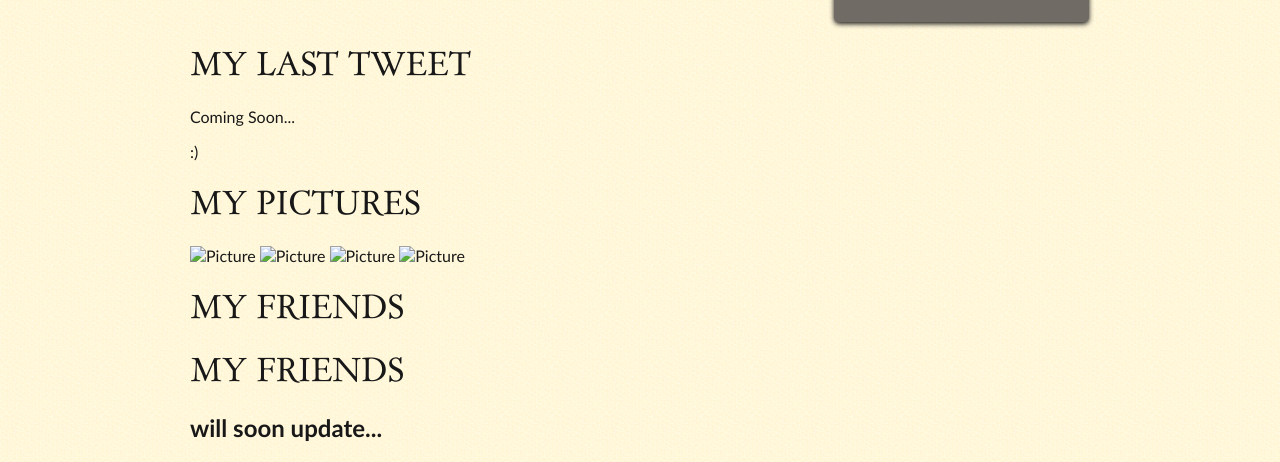
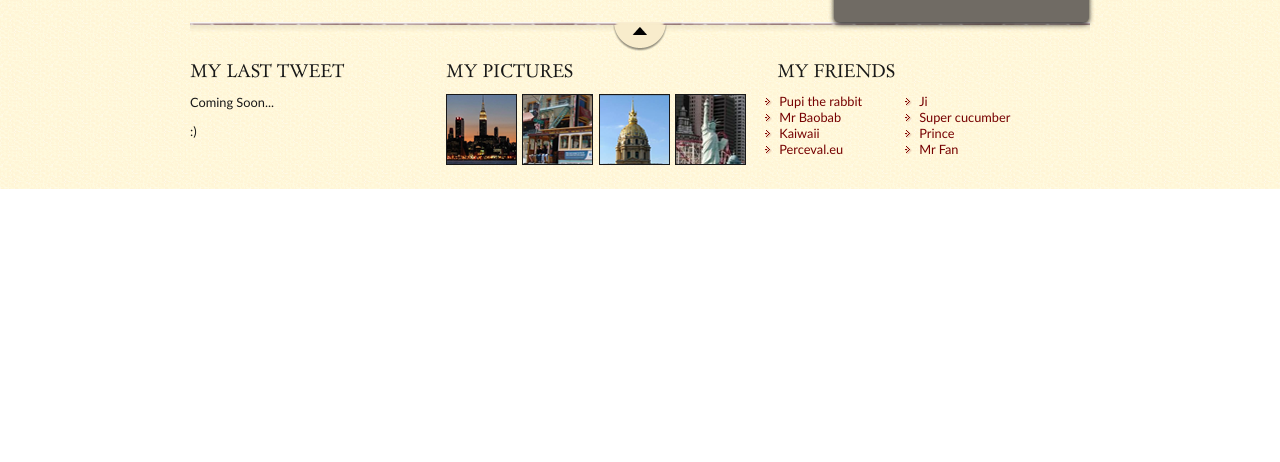
Before and after one commit to kajalelohai/about-me, a plain HTML site: page index.html in a window 1280 px wide. Shown: the part 822-1284 px from the top of the page. After the commit the page ends 1011 px from the top, so only its background shows below. Drawn offline with Linux system fonts and the light colour scheme.

Commit message:
feat:css footer final look

```diff
--- a/index.css
+++ b/index.css
@@ -201,3 +201,84 @@ aside {
 aside img {
   margin-right: 5px;
 }
+
+/* footer */
+
+footer {
+  background: url('images/top.png') no-repeat top center url('images/line.png')
+      repeat-x top,
+    url('images/shadow.png') repeat-x top;
+  padding-top: 25px;
+}
+
+footer p,
+footer ul {
+  font-size: 0.8em;
+}
+
+footer h1 {
+  font-size: 1.1em;
+}
+
+#tweet,
+#my_pictures,
+#my_friends {
+  display: inline-block;
+  vertical-align: top;
+}
+
+/* Footer */
+
+footer {
+  background: url('images/top.png') no-repeat top center,
+    url('images/line.png') repeat-x top, url('images/shadow.png') repeat-x top;
+  padding-top: 25px;
+}
+
+footer p,
+footer ul {
+  font-size: 0.8em;
+}
+
+footer h1 {
+  font-size: 1.1em;
+}
+
+#tweet,
+#my_pictures,
+#my_friends {
+  display: inline-block;
+  vertical-align: top;
+}
+
+#tweet {
+  width: 28%;
+}
+
+#my_pictures {
+  width: 35%;
+}
+
+#my_friends {
+  width: 31%;
+  margin-left: 12px;
+}
+
+#my_pictures img {
+  border: 1px solid #181818;
+  margin-right: 2px;
+}
+
+#my_friends ul {
+  display: inline-block;
+  vertical-align: top;
+  margin-top: 0;
+  width: 48%;
+  list-style-image: url('images/external_link.png');
+  padding-left: 2px;
+}
+
+#my_friends a {
+  text-decoration: none;
+  color: #760001;
+}
--- a/index.html
+++ b/index.html
@@ -82,16 +82,42 @@
             <div id="my_pictures">
                 <h1>My Pictures</h1>
                 <p>
-                    <img src="" alt="Picture" />
-                    <img src="" alt="Picture" />
-                    <img src="" alt="Picture" />
-                    <img src="" alt="Picture" />
+                    <img src="images/pic1.jpg" alt="Picture" />
+                    <img src="images/pic2.jpg" alt="Picture" />
+                    <img src="images/pic3.jpg" alt="Picture" />
+                    <img src="images/pic4.jpg" alt="Picture" />
                 </p>
             </div>
-            <div id="my-friends">
+            <div id="my_friends">
                 <h1>My Friends</h1>
-                <h1>My Friends</h1>
-                <h2>will soon update...</h2>
+                <ul>
+                    <li>
+                        <a href="#">Pupi the rabbit</a>
+                    </li>
+                    <li>
+                        <a href="#">Mr Baobab</a>
+                    </li>
+                    <li>
+                        <a href="#">Kaiwaii</a>
+                    </li>
+                    <li>
+                        <a href="#">Perceval.eu</a>
+                    </li>
+                </ul>
+                <ul>
+                    <li>
+                        <a href="#">Ji</a>
+                    </li>
+                    <li>
+                        <a href="#">Super cucumber</a>
+                    </li>
+                    <li>
+                        <a href="#">Prince</a>
+                    </li>
+                    <li>
+                        <a href="#">Mr Fan</a>
+                    </li>
+                </ul>
             </div>
         </footer>
     </div>
```
Also changed, not shown: 1 other file.
